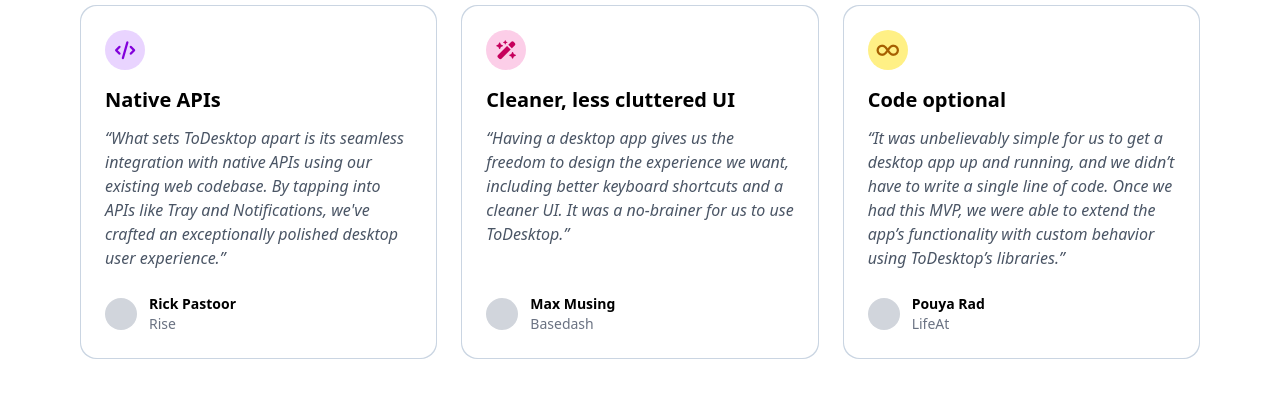
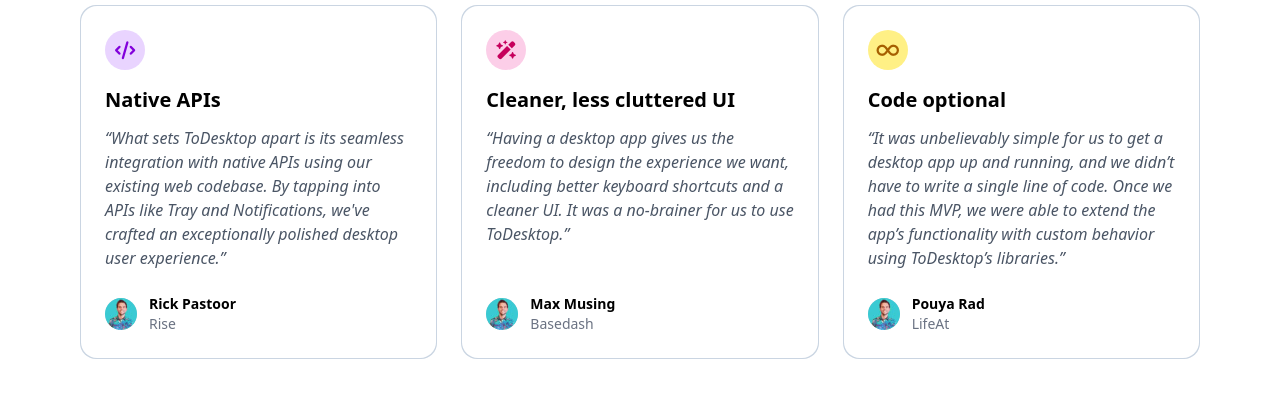
Before and after one commit to TAYYABKHAN1122334455/ToDexktop-Clone, a website: page src/index.html in a window 1280 px wide. Shown: the part 4891-5289 px from the top of the page. Drawn offline with Linux system fonts and the light colour scheme.

Commit message:
Update testimonial section to include user images for enhanced visual appeal

```diff
--- a/src/index.html
+++ b/src/index.html
@@ -772,7 +772,7 @@
         experience.”
       </p>
       <div class="flex items-center gap-3 mt-auto">
-        <div class="w-8 h-8 rounded-full bg-gray-300"></div>
+         <div class="w-8 h-8 rounded-full bg-gray-300 overflow-hidden"><img src="Assets/asset 33.jpeg" alt=""></div>
         <div>
           <p class="font-semibold text-sm">Rick Pastoor</p>
           <p class="text-gray-500 text-sm">Rise</p>
@@ -796,7 +796,7 @@
         It was a no-brainer for us to use ToDesktop.”
       </p>
       <div class="flex items-center gap-3 mt-auto">
-        <div class="w-8 h-8 rounded-full bg-gray-300"></div>
+         <div class="w-8 h-8 rounded-full bg-gray-300 overflow-hidden"><img src="Assets/asset 33.jpeg" alt=""></div>
         <div>
           <p class="font-semibold text-sm">Max Musing</p>
           <p class="text-gray-500 text-sm">Basedash</p>
@@ -821,7 +821,7 @@
         ToDesktop’s libraries.”
       </p>
       <div class="flex items-center gap-3 mt-auto">
-        <div class="w-8 h-8 rounded-full bg-gray-300"></div>
+        <div class="w-8 h-8 rounded-full bg-gray-300 overflow-hidden"><img src="Assets/asset 33.jpeg" alt=""></div>
         <div>
           <p class="font-semibold text-sm">Pouya Rad</p>
           <p class="text-gray-500 text-sm">LifeAt</p>
```
